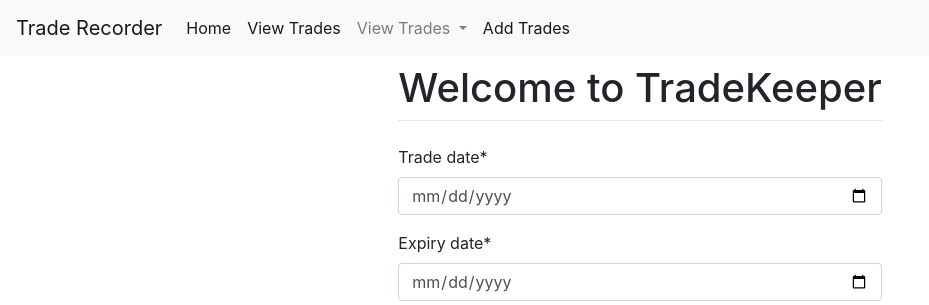
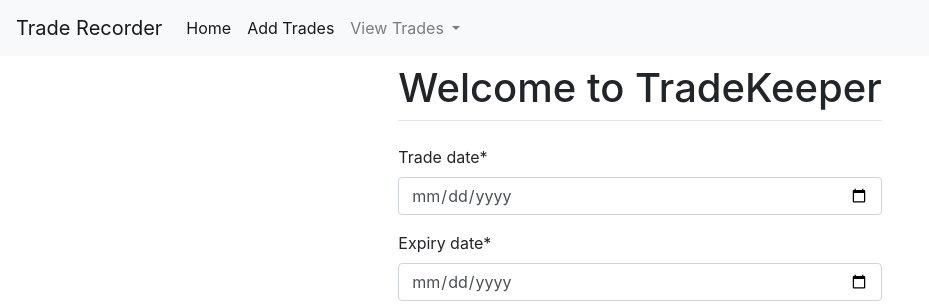
Before and after one commit to jaskirat1208/trade-dashboard, a Django app: page /record/add_trade in a window 1280 px wide. Shown: the top 305 px of the page, without its empty margins (0-929 px from the left). Run offline with Django 3.2, Linux system fonts and the light colour scheme; some libraries are stand-ins or nearby versions.

Commit message:
Updated HTML look/feel

```diff
--- a/record_trades/templates/navbar.html
+++ b/record_trades/templates/navbar.html
@@ -10,9 +10,7 @@
                 <a class="nav-link" href=""> Home <span class="sr-only">(current)</span></a>
             </li>
             <li class="nav-item active">
-                <a class="nav-link" href=>
-                    View Trades <span class="sr-only">(current)</span>
-                </a>
+                <a class="nav-link" href="{% url 'add_trade' %}"> Add Trades <span class="sr-only">(current)</span></a>
             </li>
             <li class="nav-item dropdown">
                 <a class="nav-link dropdown-toggle" href="#" id="navbarDropdown" role="button" data-toggle="dropdown" aria-haspopup="true" aria-expanded="false">
@@ -26,9 +24,6 @@
                 <a class="dropdown-item" href="{% url 'view_filtered_trades' 'ALL' %}">All</a>
             </div>
             </li>
-            <li class="nav-item active">
-                <a class="nav-link" href="{% url 'add_trade' %}"> Add Trades <span class="sr-only">(current)</span></a>
-            </li>
         </ul>
     </div>
 </nav>
```
